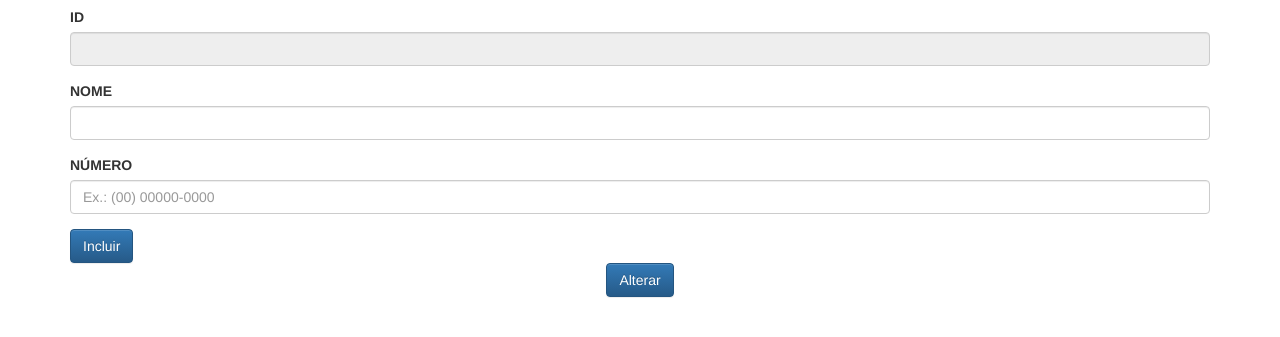
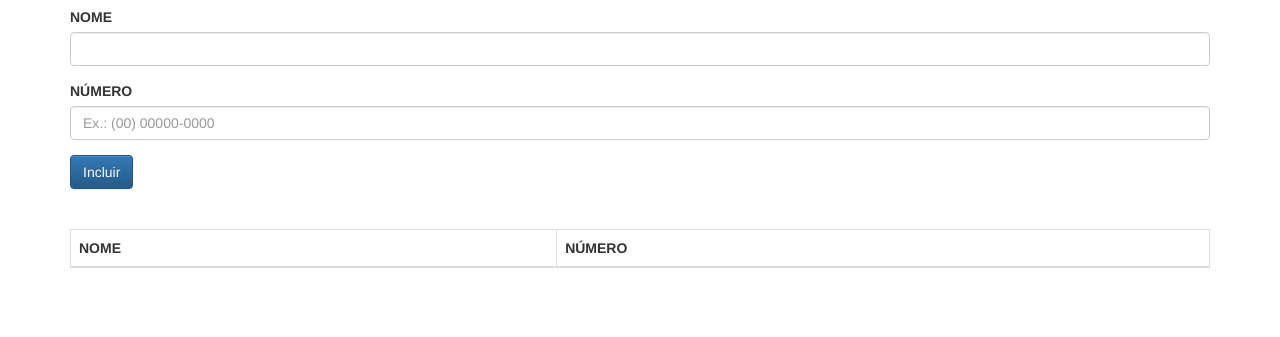
Before and after one commit to lucasbpaixao/agenda-javaScript, a plain HTML site: page Agenda javascript/index.html in a window 1280 px wide. Shown: the part 63-400 px from the top of the page. Drawn offline with Linux system fonts and the light colour scheme.

Commit message:
Função de listar quase completa

```diff
--- a/Agenda javascript/index.html
+++ b/Agenda javascript/index.html
@@ -16,11 +16,6 @@
     <form class="form">
 
         <div class="form-group">
-            <label for="id">ID</label>
-            <input type="number" id="id" class="form-control" disabled/>
-        </div>
-
-        <div class="form-group">
             <label for="nome">NOME</label>
             <input id="nome" type="text" class="form-control" required />
         </div>
@@ -32,12 +27,6 @@
 
         <button class="btn btn-primary" onclick="controller.cadastrar()" type="submit">Incluir</button>
     </form>
-
-    <div class="text-center">
-        <button class="btn btn-primary text-center" type="button">
-            Alterar
-        </button>
-    </div>
     <br>
     <br>
 
--- a/Agenda javascript/js/controllers/AgendaController.js
+++ b/Agenda javascript/js/controllers/AgendaController.js
@@ -6,6 +6,8 @@ class AgendaController{
         this._inputNome = $('#nome');
         this._inputTelefone = $('#telefone');
         this._agendaService = new AgendaService();
+        this._agendaView = new AgendaView($('#tabela'));
+        this._agendaView.update();
     }
 
     cadastrar(){
--- a/Agenda javascript/js/dao/AgendaDao.js
+++ b/Agenda javascript/js/dao/AgendaDao.js
@@ -1,5 +1,4 @@
 class AgendaDao {
-
     cadastrarContato(contato) {
         return new Promise((resolve, reject) => {
             Connection.getConnection().then(connection => {
@@ -13,4 +12,29 @@ class AgendaDao {
             }).catch(error => console.log(error));
         });
     }
+
+    listarTodos(){
+        return new Promise((resolve, reject) => {
+            Connection.getConnection().then(connection => {
+                let cursor = connection.transaction(['contato'], 'readwrite').objectStore('contato').openCursor();
+
+                let contatos = [];
+
+                cursor.onsuccess = e => {
+                    let atual = e.target.result;
+
+                    if(atual){
+                        let dado = atual.value;
+                        contatos.push(dado.nome, dado.telefone);
+                    }else{
+                        resolve(contatos);
+                    }
+                };
+
+                cursor.onerror = e => {
+                    reject(e.target.error)
+                }
+            });
+        });
+    }
 }
--- a/Agenda javascript/js/services/AgendaService.js
+++ b/Agenda javascript/js/services/AgendaService.js
@@ -1,8 +1,18 @@
 class AgendaService{
 
+    constructor(){
+        this._agendaDao = new AgendaDao();
+    }
     cadastrar(contato){
         return new Promise((resolve, reject) => {
-            new AgendaDao().cadastrarContato(contato).then(e => resolve()).catch(erro => reject(erro));
+            this._agendaDao.cadastrarContato(contato).then(e => resolve()).catch(erro => reject(erro));
        });
     }
+
+    listarTodos(){
+            let contatosArray = [];
+            this._agendaDao.listarTodos().then(contatos => contatosArray.concat(contatos)).catch(erro => reject(erro));
+            console.log('vish');
+            return contatosArray;
+    }
 }
--- a/Agenda javascript/js/views/AgendaView.js
+++ b/Agenda javascript/js/views/AgendaView.js
@@ -4,10 +4,10 @@ class AgendaView {
     }
 
     _template(contatos){
+
         return `<table class="table table-hover table-bordered" id="table">
         <thead>
             <tr>
-                <th>ID</th>
                 <th>NOME</th>
                 <th>NÚMERO</th>
             </tr>
@@ -29,6 +29,8 @@ class AgendaView {
     }
 
     update(){
+        let agendaService = new AgendaService();
 
+        this._elemento.innerHTML = this._template(agendaService.listarTodos());
     }
 }
```
